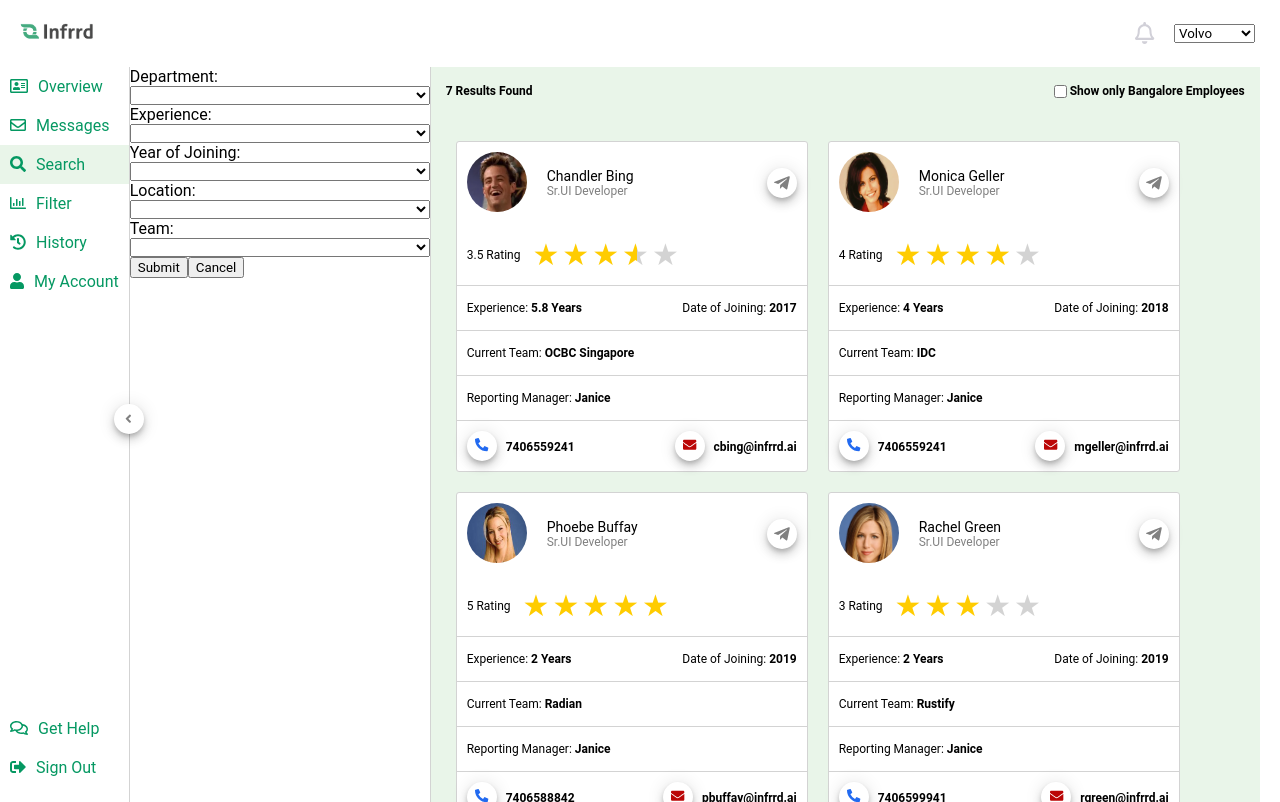
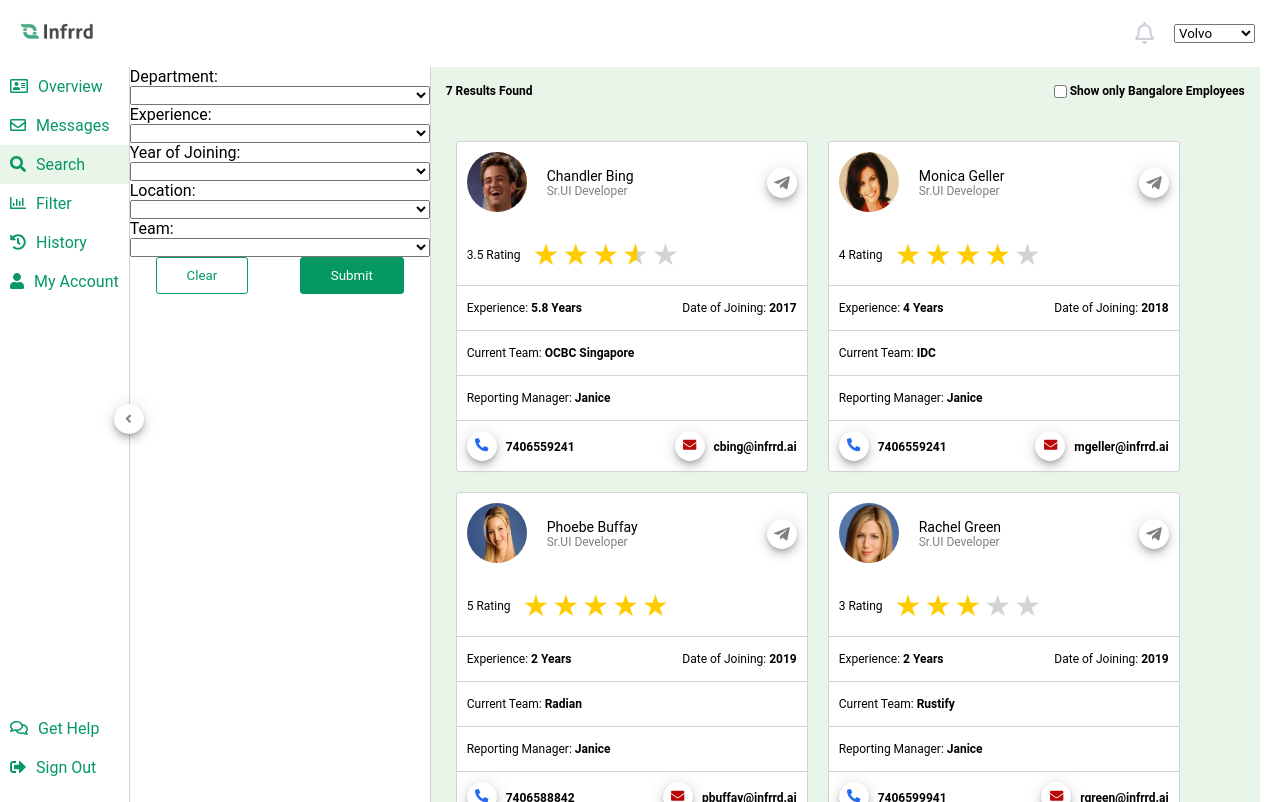
Before and after one commit to divyameher/my-portal, an Angular app: page /search in a window 1280 px wide. Built offline with nearby package versions, Linux system fonts and the light colour scheme.

Commit message:
button styling

```diff
--- a/src/app/search/search.component.html
+++ b/src/app/search/search.component.html
@@ -22,8 +22,10 @@
                 <option *ngFor="let team of teams" [ngValue]="team">{{ team }}</option>
             </select>
         </form>
-        <button (click)="submit()">Submit</button>
-        <button (click)="cancel()">Cancel</button>
+        <div class="button-section">
+            <button class="clear-button" (click)="clear()">Clear</button>
+            <button class="submit-button" (click)="submit()">Submit</button>
+        </div>
     </div>
     <div class="results-section">
         <div class="top-section">
--- a/src/app/search/search.component.scss
+++ b/src/app/search/search.component.scss
@@ -7,6 +7,25 @@
         .search-form {
             display: flex;
             flex-direction: column;
+        }
+        .button-section {
+            display: flex;
+            justify-content: space-around;
+            bottom: 0;
+            .clear-button {
+                background: #fff;
+                border: 1px solid var(--primary-color);
+                padding: 10px 30px;
+                color: var(--primary-color);
+                border-radius: 3px;
+            }
+            .submit-button {
+                background: var(--primary-color);
+                border: 1px solid var(--primary-color);
+                padding: 10px 30px;
+                color: #fff;
+                border-radius: 3px;
+            }
         }
     }
     .results-section {
--- a/src/app/search/search.component.ts
+++ b/src/app/search/search.component.ts
@@ -66,8 +66,9 @@ export class SearchComponent implements OnInit {
     this.employees = filteredData as IEmployee[];
     this.filteredEmployees = this.employees;
   }
-  cancel() {
+  clear() {
     this.searchForm.reset();
+    this.employees = this.employeesResponse;
   }
 
 }
```
